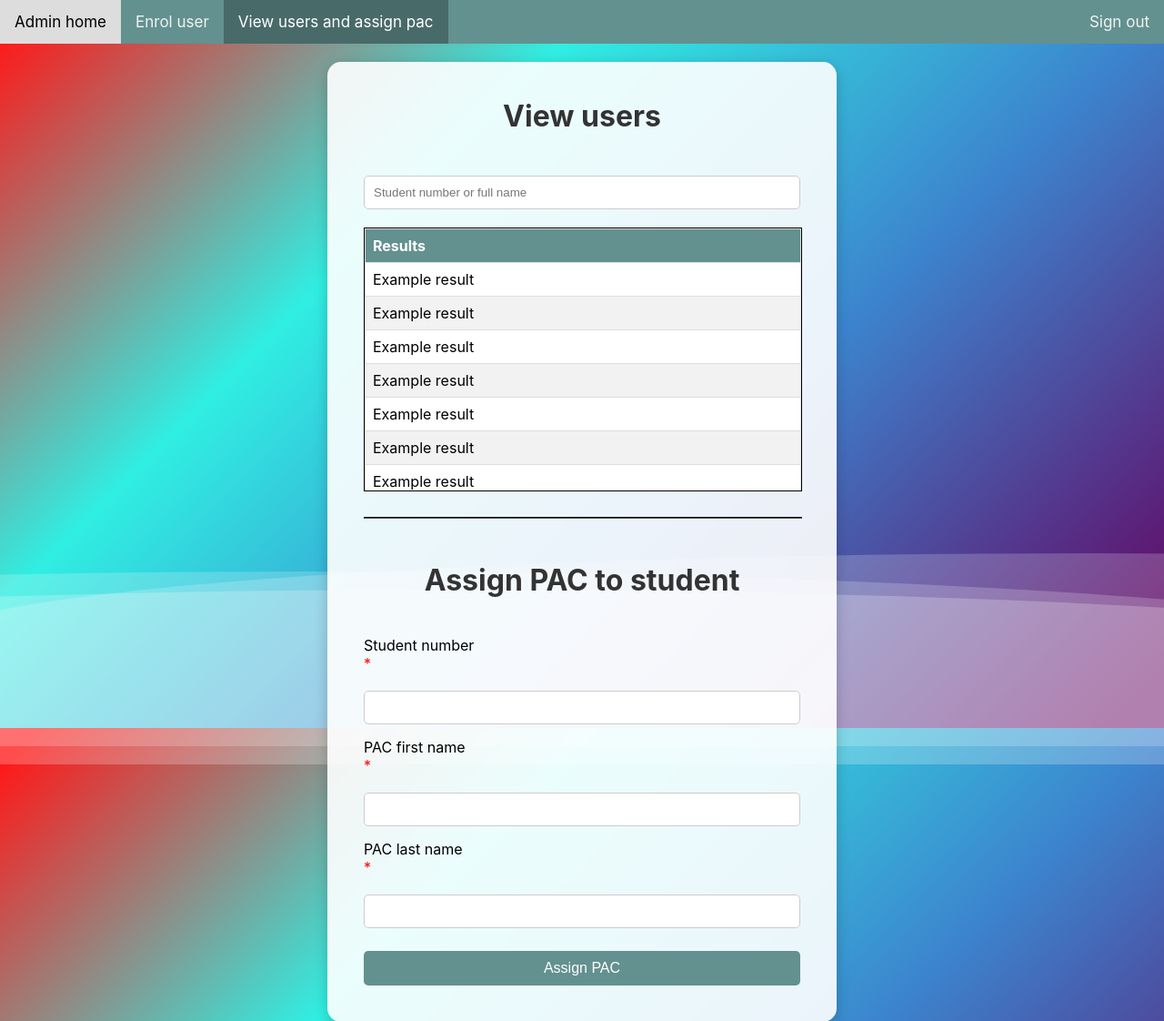
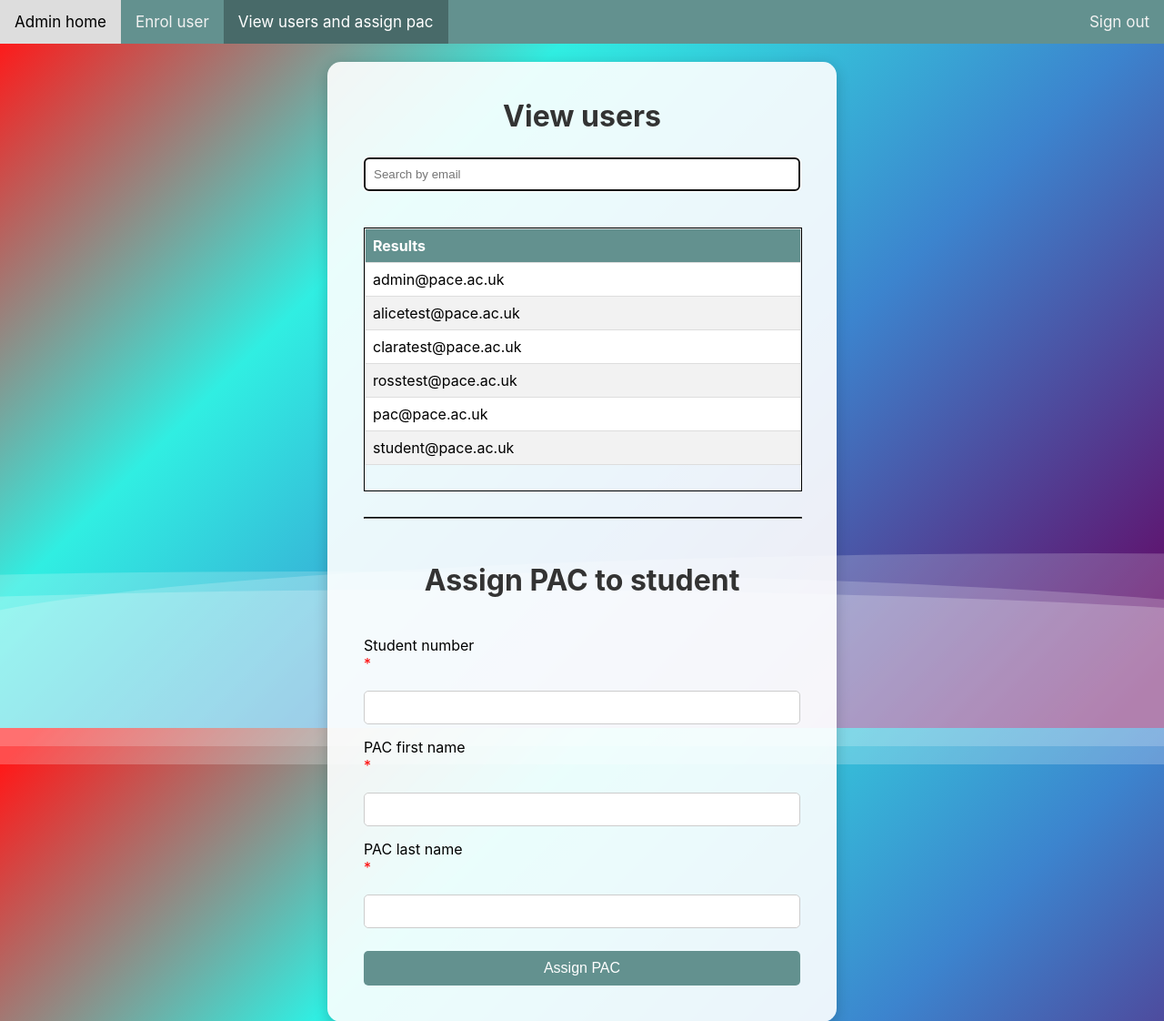
Before and after one commit to william6475/PAC_coach_management_system, a Django app: page /students/assign/ in a window 1280 px wide. Shown: the top 1122 px of the page at 91% size. Run offline with Django 5.2, Linux system fonts and the light colour scheme; data comes from the database, SQL or seed files in the repository; both versions use the stored data as it was after the commit.

Commit message:
Progress towards view users and assign pac page functionality

```diff
--- a/Stupac/urls.py
+++ b/Stupac/urls.py
@@ -4,7 +4,7 @@ from Stupac import views
 from django.conf import settings
 from django.conf.urls.static import static
 urlpatterns = [
-    path('', views.login_page, name='login_page'),
+    path('', views.login_view, name='login_page'),
     path('login/', views.login_view, name='login'),
     path('logout/', views.logout_view, name='logout'),
     path('admin_home/', views.admin_home, name='admin_home'),
@@ -15,8 +15,6 @@ urlpatterns = [
     path('view_users_and_assign_pac/', views.view_users_and_assign_pac, name='view_users_and_assign_pac'),
     path('students/', views.student_home, name='student_list'),
     path('students/create/', views.enrol_user, name='student_create'),
-    path('students/edit/<int:student_id>/', views.edit_student, name='edit_student'),
-    path('students/delete/<int:student_id>/', views.delete_student, name='delete_student'),
     path('students/assign/', views.view_users_and_assign_pac, name='assign_pac'),
     path('models_test/admin', views.model_test_admin, name='model_test_admin'),
     path('models_test/pac', views.model_test_pac, name='model_test_pac'),
@@ -24,6 +22,8 @@ urlpatterns = [
     path('register/',views.register_home, name = 'register_home'),
     path('register/student',views.register_student, name = 'register_student'),
     path('register/pac',views.register_pac, name = 'register_pac'),
+    path('students/edit/<int:student_id>/', views.edit_student, name='edit_student'),
+    path('students/delete/<int:student_id>/', views.delete_student, name='delete_student'),
 ]+ static(settings.MEDIA_URL, document_root=settings.MEDIA_ROOT)
 
 # /* from django.urls import path
--- a/Stupac/views.py
+++ b/Stupac/views.py
@@ -6,16 +6,18 @@ from django.shortcuts import render, redirect, get_object_or_404
 from django.contrib.auth.forms import UserCreationForm, AuthenticationForm
 from django.contrib.auth.models import User
 from django import forms
-
 import Stupac.models
-from Stupac.models import Admin, Pac, Student
+import Stupac.tests
+from Stupac.models import Admin, Pac, Student, Generic_User
 from Stupac.tests import is_admin, is_student, is_pac
-
 from django.shortcuts import render, redirect, get_object_or_404
 from django.template.loader import render_to_string
 from django.http import JsonResponse
 
+
 # Temporary views for testing
+
+# End of temporary views
 class RegistrationForm(UserCreationForm):
     first_name = forms.CharField()
     last_name = forms.CharField()
@@ -82,8 +84,6 @@ def logout_view(request):
     if request.method == "POST":
         logout(request)
         return redirect('admin_home')
-
-# End of temporary views
 
 # Views created here
 def temp_here(request):
@@ -165,9 +165,16 @@ def enrol_user(request):
 #@login_required
 #@user_passes_test(is_admin)
 def view_users_and_assign_pac(request):
+    if request.GET.get("user_name"):
+        user_name = request.GET.get("user_name")
+    else:
+        user_name=""
+    # A problem with this query causes the results list to break when user_name is not empty
+    user_emails = Generic_User.objects.raw("select id, email from main.Stupac_generic_user where first_name OR last_name LIKE '%" + user_name + "%'")
+
     students = Student.objects.all()
+
     pacs = Pac.objects.all()
-
     if request.method == "POST":
         student_id = request.POST.get("student_id")
         pac_id = request.POST.get("pac_id")
@@ -177,8 +184,8 @@ def view_users_and_assign_pac(request):
         student.save()
 
         #return redirect("student_home")
-
     return render(request, "view_users_and_assign_pac.html", {
+        "user_emails" : user_emails,
         "students": students,
         "pacs": pacs
     })
--- a/templates/admin_home.html
+++ b/templates/admin_home.html
@@ -77,7 +77,7 @@
 <body>
 <!--Navbar-->
 <div class="topnav">
-    <a href="{% url 'enrol_user' %}" class="active">Enrol user</a>
+    <a href="{% url 'register_home' %}" class="active">Register a user</a>
     <a href="{% url 'view_users_and_assign_pac' %}">View users and assign pac</a>
     {% if user.is_authenticated %}
             <form class = "logout" action="{% url 'logout' %}" method="POST">
@@ -95,9 +95,9 @@
     <div class="login-box">
 <h1>Admin home</h1>
 <!--Buttons-->
-        <a href="{% url 'enrol_user' %}">
+        <a href="{% url 'register_home' %}">
         <label>
-        <input type="submit" value = "Enrol user">
+        <input type="submit" value = "Register Users">
          </label>
         </a>
 <br>
--- a/templates/login.html
+++ b/templates/login.html
@@ -139,9 +139,6 @@
         <input type="submit" value = "Log in">
     </label>
 </form> -->
-    <a href="{% url 'register_view' %}">
-        <p> Register Here</p>
-    </a>
 </div>
 </div>
 </body>
--- a/templates/view_users_and_assign_pac.html
+++ b/templates/view_users_and_assign_pac.html
@@ -46,6 +46,10 @@
     </style>
     <title>View users and assign PAC</title>
     <link rel="icon" href="data:,">
+    <script>
+        const searchParams = new URLSearchParams(window.location.search);//gets the url parameters
+        let searchTerm = searchParams.get("user_name");
+    </script>
 </head>
 <body>
 <!--Navbar-->
@@ -66,8 +70,9 @@
 
 <!--Search bar-->
 <label>
-    <br>
-    <input type="text" id="Student_lookup" placeholder="Student number or full name" class="Widened_form_field">
+    <form>
+        <input type="text" name = "user_name" id="user_name" placeholder="Search by email" class="Widened_form_field" autofocus>
+    </form>
 </label>
 <br>
 <br>
@@ -81,27 +86,9 @@
             </tr>
         </thead>
         <tbody>
-            <tr><td>Example result</td></tr>
-            <tr><td>Example result</td></tr>
-            <tr><td>Example result</td></tr>
-            <tr><td>Example result</td></tr>
-            <tr><td>Example result</td></tr>
-            <tr><td>Example result</td></tr>
-            <tr><td>Example result</td></tr>
-            <tr><td>Example result</td></tr>
-            <tr><td>Example result</td></tr>
-            <tr><td>Example result</td></tr>
-            <tr><td>Example result</td></tr>
-            <tr><td>Example result</td></tr>
-            <tr><td>Example result</td></tr>
-            <tr><td>Example result</td></tr>
-            <tr><td>Example result</td></tr>
-            <tr><td>Example result</td></tr>
-            <tr><td>Example result</td></tr>
-            <tr><td>Example result</td></tr>
-            <tr><td>Example result</td></tr>
-            <tr><td>Example result</td></tr>
-            <tr><td>Example result</td></tr>
+        {% for emails in user_emails %}
+                <tr><td>{{ emails.email }}</td></tr>
+            {% endfor %}
         </tbody>
     </table>
 </div>
```
Also changed, not shown: db.sqlite3.
